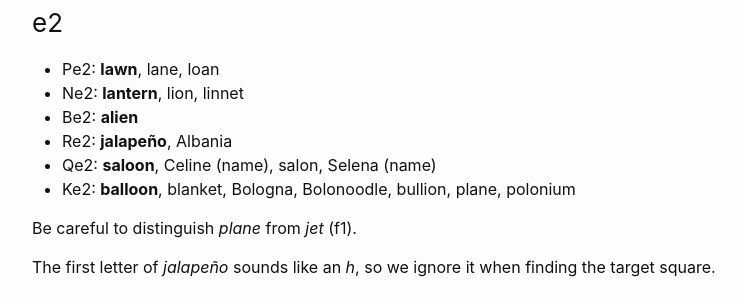
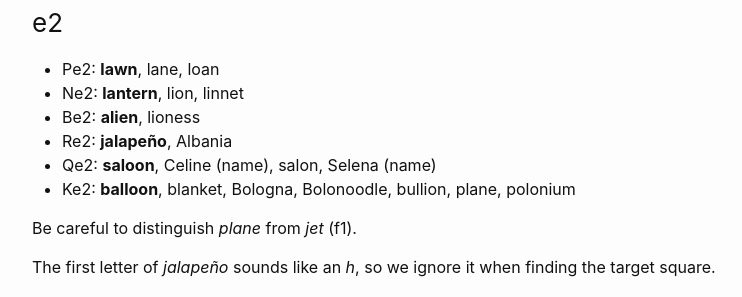
Before and after one commit to liontailedmacaque/liontailedmacaque.github.io, a Jekyll site: the page built from chessmemorypalace/picturewords.md, in a window 1280 px wide and 900 px high, scrolled down 9185 px. Shown: the part 153-450 px from the top of the window, without its empty margins (238-980 px from the left). Built offline with Jekyll 4.4.1, drawn with Linux system fonts in a browser that asks for light colours.

Commit message:
Update picturewords.md

```diff
--- a/chessmemorypalace/picturewords.md
+++ b/chessmemorypalace/picturewords.md
@@ -427,7 +427,7 @@ Be careful to distinguish *lobster* from *crab* (g4).
 
 - Pe2: **lawn**, lane, loan
 - Ne2: **lantern**, lion, linnet
-- Be2: **alien**
+- Be2: **alien**, lioness
 - Re2: **jalapeño**, Albania
 - Qe2: **saloon**, Celine (name), salon, Selena (name)
 - Ke2: **balloon**, blanket, Bologna, Bolonoodle, bullion, plane, polonium
```
